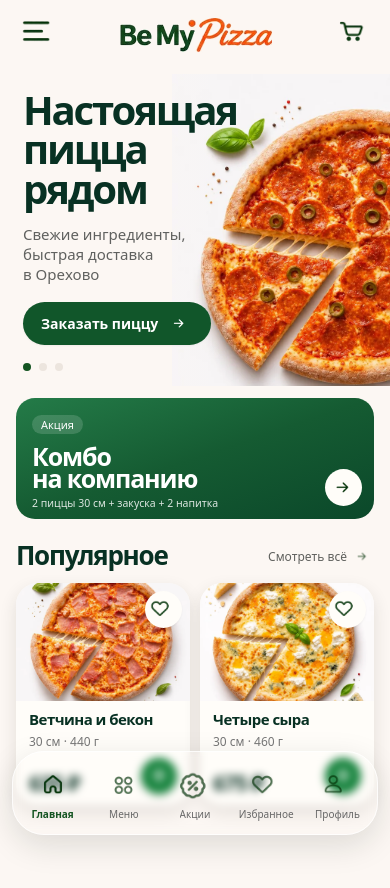
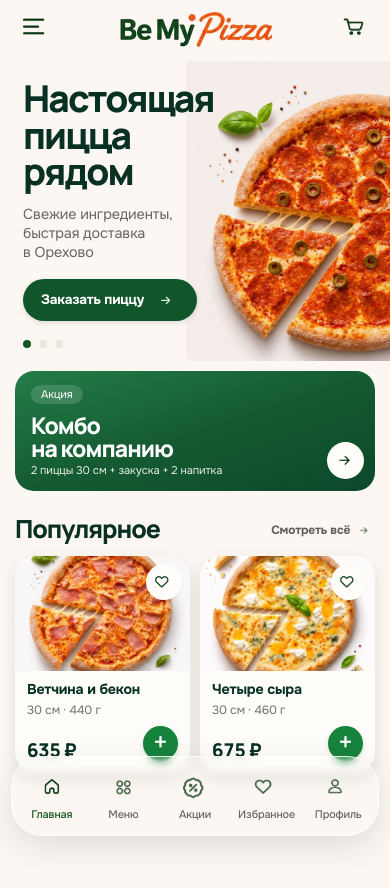
Before and after one commit to Ryt1nger/Be-My-Pizza, a React (Vite) app in the folder apps/customer/: page / in a window 390 px wide. Shown: the top 888 px of the page. Built offline with nearby package versions, Linux system fonts and the light colour scheme.

Commit message:
style: introduce Onest Manrope Cyrillic typography and tune mobile homepage density

```diff
--- a/apps/customer/index.html
+++ b/apps/customer/index.html
@@ -1,2 +1,6 @@
 <!doctype html>
-<html lang="ru"><head><meta charset="UTF-8"/><meta name="viewport" content="width=device-width, initial-scale=1, viewport-fit=cover"/><meta name="theme-color" content="#FCF7F3"/><meta name="description" content="Be My Pizza — мобильное приложение и сайт"/><title>Be My Pizza · Frontend Preview</title></head><body><div id="root"></div><script type="module" src="/src/main.tsx"></script></body></html>
+<html lang="ru"><head><meta charset="UTF-8"/><meta name="viewport" content="width=device-width, initial-scale=1, viewport-fit=cover"/><meta name="theme-color" content="#FCF7F3"/><meta name="description" content="Be My Pizza — мобильное приложение и сайт"/><title>Be My Pizza · Frontend Preview</title>
+<link rel="preconnect" href="https://fonts.googleapis.com">
+<link rel="preconnect" href="https://fonts.gstatic.com" crossorigin>
+<link href="https://fonts.googleapis.com/css2?family=Manrope:wght@600;700;800&family=Onest:wght@400;500;600;700;800&display=swap" rel="stylesheet">
+</head><body><div id="root"></div><script type="module" src="/src/main.tsx"></script></body></html>
--- a/apps/customer/src/app/shell/AppShell.tsx
+++ b/apps/customer/src/app/shell/AppShell.tsx
@@ -27,25 +27,26 @@ export function AppShell(){
 
  return <div className="min-h-dvh bg-background text-ink">
   <header className="relative z-30 bg-background">
-   <div className="relative mx-auto flex h-[67px] max-w-[1280px] items-center justify-between px-4 sm:px-6 md:h-[76px] md:px-8">
+   <div className="relative mx-auto flex h-[56px] max-w-[1280px] items-center justify-between px-4 sm:h-[64px] sm:px-6 md:h-[74px] md:px-8">
     <button type="button" onClick={()=>setDrawerOpen(true)} aria-label="Открыть меню" aria-expanded={drawerOpen}
        className="flex h-11 w-11 items-center justify-center md:hidden">
-      <BrandIcon name="menu" size={43}/>
+      <BrandIcon name="menu" size={35}/>
     </button>
     <Link to="/" aria-label="Главная — Be My Pizza" className="absolute left-1/2 -translate-x-1/2 md:static md:translate-x-0"><BrandLogo/></Link>
     <nav className="ml-auto hidden items-center gap-6 md:flex" aria-label="Основная навигация">
-     {tabs.map(t=><NavLink key={t.to} to={t.to} end={t.to==='/'} className={({isActive})=>'text-sm font-semibold '+(isActive?'text-primary':'text-muted')}>{t.name}</NavLink>)}
+     {tabs.map(t=><NavLink key={t.to} to={t.to} end={t.to==='/'} className={({isActive})=>'bmp-body-strong text-sm '+(isActive?'text-primary':'text-muted')}>{t.name}</NavLink>)}
     </nav>
-    <Link to="/cart" aria-label={cartCount>0?`Корзина: ${cartCount} товаров`:'Корзина'} className="relative flex h-11 w-11 items-center justify-center md:ml-5">
-      <BrandIcon name="cart" size={43}/>
+    <Link to="/cart" aria-label={cartCount>0?'Корзина: '+cartCount+' товаров':'Корзина'} className="relative flex h-11 w-11 items-center justify-center md:ml-5">
+      <BrandIcon name="cart" size={37}/>
       {cartCount>0&&<span className="absolute -right-1 -top-1 grid min-h-5 min-w-5 place-items-center rounded-full bg-accent px-1 text-[11px] font-bold text-white">{cartCount>99?'99+':cartCount}</span>}
     </Link>
    </div>
   </header>
-  <main className="mx-auto min-h-[calc(100dvh-135px)] max-w-[1280px] px-4 pb-32 pt-0 md:px-8 md:pb-16 md:pt-5"><Outlet/></main>
-  <nav aria-label="Нижняя навигация" className="fixed bottom-[max(9px,env(safe-area-inset-bottom))] left-3 right-3 z-40 grid h-[84px] grid-cols-5 rounded-[32px] border border-white/80 bg-[#FFFDF9]/97 px-1 shadow-[0_10px_32px_rgba(16,34,23,0.13)] backdrop-blur-sm md:hidden">
-   {tabs.map(t=><NavLink to={t.to} key={t.to} end={t.to==='/'} className={({isActive})=>'flex min-w-0 flex-col items-center justify-center gap-[2px] rounded-3xl px-[1px] text-[10px] leading-tight '+(isActive?'font-bold text-primary':'text-muted')}>
-      {({isActive})=><><BrandIcon name={t.icon} size={41} className={isActive?'':'opacity-70'}/><span className="truncate text-center">{t.name}</span></>}
+  <main className="mx-auto min-h-[calc(100dvh-135px)] max-w-[1280px] px-4 pb-[132px] pt-0 md:px-8 md:pb-16 md:pt-5"><Outlet/></main>
+  <nav aria-label="Нижняя навигация"
+    className="fixed bottom-[max(8px,env(safe-area-inset-bottom))] left-[11px] right-[11px] z-40 grid h-[80px] grid-cols-5 rounded-[32px] border border-white/85 bg-[#FFFDF9]/97 px-[4px] shadow-[0_10px_32px_rgba(16,34,23,0.12)] backdrop-blur-sm md:hidden">
+   {tabs.map(t=><NavLink to={t.to} key={t.to} end={t.to==='/'} className={({isActive})=>'flex min-w-0 flex-col items-center justify-center gap-[4px] rounded-3xl px-[1px] leading-tight '+(isActive?'text-primary':'text-muted')}>
+      {({isActive})=><><BrandIcon name={t.icon} size={33} className={isActive?'':'opacity-75'}/><span className={'bmp-nav-label truncate text-center '+(isActive?'font-bold':'')}>{t.name}</span></>}
     </NavLink>)}
   </nav>
   {drawerOpen&&<div className="fixed inset-0 z-50 md:hidden">
@@ -53,8 +54,8 @@ export function AppShell(){
    <aside aria-label="Боковое меню" className="absolute inset-y-0 left-0 w-[min(88vw,330px)] overflow-y-auto rounded-r-[28px] bg-background p-6 shadow-2xl">
     <div className="flex items-center justify-between"><BrandLogo/><button type="button" aria-label="Закрыть меню" onClick={()=>setDrawerOpen(false)}><X size={26}/></button></div>
     <div className="mt-10 flex flex-col gap-2">
-      {tabs.map(t=><Link to={t.to} key={t.to} className="flex items-center gap-3 rounded-xl px-2 py-2 font-semibold hover:bg-surface"><BrandIcon name={t.icon} size={39}/>{t.name}</Link>)}
-      <Link to="/support" className="rounded-xl px-3 py-3 font-semibold hover:bg-surface">Поддержка</Link>
+      {tabs.map(t=><Link to={t.to} key={t.to} className="bmp-body-strong flex items-center gap-3 rounded-xl px-2 py-2 hover:bg-surface"><BrandIcon name={t.icon} size={32}/>{t.name}</Link>)}
+      <Link to="/support" className="bmp-body-strong rounded-xl px-3 py-3 hover:bg-surface">Поддержка</Link>
     </div>
    </aside>
   </div>}
--- a/apps/customer/src/pages/HomePage.tsx
+++ b/apps/customer/src/pages/HomePage.tsx
@@ -7,12 +7,11 @@ import { BrandIcon } from '@/shared/ui/BrandIcon';
 import type { Product } from '@/domain/catalog';
 
 /**
- * FIRST MOBILE HOMEPAGE — reference: docs/HOMEPAGE_REFERENCE_SPEC.md.
- * Visual prices and metrics below are transcribed from the approved *design reference*
- * for layout comparison only. They are NOT a verified current commercial offer.
- * Do not use these preview prices for checkout / API / payment.
+ * Mobile-first homepage. Single source of design truth:
+ * docs/HOMEPAGE_REFERENCE_SPEC.md and original owner JPG (823x1910).
+ * Sizes and mockup prices are VISUAL REFERENCES, not confirmed catalog pricing.
  */
-const previewDetails:Record<string,{size:string;price:string}>={
+const previewDetails: Record<string,{size:string;price:string}>={
   'ham-bacon':{size:'30 см · 440 г',price:'635 ₽'},
   'four-cheeses':{size:'30 см · 460 г',price:'675 ₽'}
 };
@@ -21,26 +20,30 @@ function PopularCard({product}:{product:Product}){
  const saved=useFavoritesStore(s=>s.ids.includes(product.id));
  const toggle=useFavoritesStore(s=>s.toggle);
  const visual=previewDetails[product.id];
- return <article className="min-w-0 overflow-hidden rounded-[22px] bg-[#FFFDF9] shadow-[0_7px_17px_rgba(39,44,29,.12)]">
-  <div className="relative aspect-[1.48] w-full overflow-hidden bg-[#FBF7F3]">
+ return <article className="min-w-0 overflow-hidden rounded-[20px] bg-surface shadow-[0_6px_16px_rgba(24,42,28,.12)] sm:rounded-[24px]">
+  <div className="relative aspect-[1.52] w-full overflow-hidden bg-[#FBF7F3]">
     <Link to={'/product/'+product.id} aria-label={'Открыть '+product.name} className="block h-full w-full">
       <ProductPhoto src={product.imageUrl} alt={product.name} className="h-full w-full object-cover"/>
     </Link>
     <button type="button" onClick={()=>toggle(product.id)} aria-pressed={saved}
       aria-label={saved?'Убрать '+product.name+' из избранного':'Добавить '+product.name+' в избранное'}
-      className="absolute right-2 top-2 flex h-[37px] w-[37px] items-center justify-center rounded-full bg-[#FFFDF9] shadow-sm">
-      <BrandIcon name="favorite" size={35} className={saved?'opacity-100':'opacity-85'}/>
-      {saved&&<span aria-hidden="true" className="pointer-events-none absolute right-[9px] top-[11px] h-[16px] w-[16px] rounded-full bg-[#F65A12]/30"/>}
+      className="absolute right-[8px] top-[8px] grid h-[36px] w-[36px] place-items-center rounded-full bg-surface shadow-sm focus-visible:outline-accent">
+      <BrandIcon name="favorite" size={27} className={saved?'opacity-100':'opacity-90'}/>
+      {saved&&<span aria-hidden="true" className="pointer-events-none absolute right-[7px] top-[8px] h-[16px] w-[16px] rounded-full bg-accent/25"/>}
     </button>
   </div>
-  <div className="flex min-h-[92px] flex-col px-[13px] pb-[11px] pt-[9px]">
-    <Link to={'/product/'+product.id} className="line-clamp-1 text-[15px] font-extrabold leading-[1.2] tracking-[-.035em] text-ink sm:text-[19px]">{product.name}</Link>
-    <p className="mt-[5px] text-[12px] text-[#777]">{visual?.size??'Размер уточняется'}</p>
-    <div className="mt-auto flex items-end justify-between pt-[7px]">
-      <span className="text-[21px] font-black leading-none tracking-[-.03em] text-ink">{visual?.price??'—'}</span>
+  <div className="flex min-h-[91px] flex-col px-[12px] pb-[11px] pt-[10px] sm:min-h-[105px] sm:px-4">
+    <Link to={'/product/'+product.id} className="bmp-body-strong line-clamp-2 text-[clamp(13.5px,3.65vw,16px)] leading-[1.19] text-ink sm:text-lg">
+      {product.name}
+    </Link>
+    <p className="bmp-body mt-[5px] text-[12px] leading-[1.3] text-[#6D6D6D] sm:text-sm">{visual?.size??'Размер уточняется'}</p>
+    <div className="mt-auto flex items-end justify-between gap-1 pt-[7px]">
+      <span className="bmp-price text-[19px] leading-[1.1] text-ink sm:text-[23px]">
+        {visual?.price??'—'}
+      </span>
       <Link to={'/product/'+product.id} aria-label={'Выбрать '+product.name}
-        className="grid h-[36px] w-[36px] place-items-center rounded-full bg-[#16833D] text-white shadow-[0_2px_5px_rgba(18,69,35,.15)]">
-        <span aria-hidden="true" className="relative -mt-[2px] text-[31px] font-light leading-none">+</span>
+        className="grid h-[35px] w-[35px] shrink-0 place-items-center rounded-full bg-[#16833D] text-white shadow-[0_2px_5px_rgba(18,69,35,.15)] sm:h-10 sm:w-10">
+        <span aria-hidden="true" className="-mt-[2px] font-light text-[29px] leading-none">+</span>
       </Link>
     </div>
   </div>
@@ -49,57 +52,71 @@ function PopularCard({product}:{product:Product}){
 
 export function HomePage(){
  const {data:products=[],isLoading,isError}=useQuery({queryKey:['catalog','home'],queryFn:()=>catalogGateway.getProducts()});
- const popular=['ham-bacon','four-cheeses'].map(id=>products.find(p=>p.id===id)).filter((p):p is Product=>Boolean(p));
+ const popular=['ham-bacon','four-cheeses']
+   .map(id=>products.find(p=>p.id===id))
+   .filter((p):p is Product=>Boolean(p));
  return <div className="mx-auto max-w-[1080px]">
   <section aria-labelledby="home-title"
-   className="relative -mx-4 h-[319px] overflow-hidden bg-background px-[23px] sm:mx-0 sm:h-[415px] sm:rounded-[30px] sm:px-10 lg:h-[470px] lg:px-14">
-   <div className="pointer-events-none absolute -right-[145px] top-[7px] h-[363px] w-[363px] sm:-right-[60px] sm:-top-[22px] sm:h-[480px] sm:w-[480px] lg:right-[-30px] lg:h-[530px] lg:w-[530px]">
-     <ProductPhoto src="/media/products/pepperoni.webp" alt="Пепперони" className="h-full w-full object-contain"/>
+    className="relative -mx-4 h-[305px] overflow-hidden bg-background px-[23px] sm:mx-0 sm:h-[400px] sm:rounded-[28px] sm:px-10 lg:h-[455px] lg:px-14">
+    <div className="pointer-events-none absolute -right-[135px] top-[5px] h-[339px] w-[339px] sm:-right-[65px] sm:-top-[32px] sm:h-[477px] sm:w-[477px] lg:right-[-25px] lg:top-[-30px] lg:h-[535px] lg:w-[535px]">
+      <ProductPhoto src="/media/products/pepperoni.webp" alt="Пицца Пепперони" className="h-full w-full object-contain mix-blend-multiply"/>
     </div>
-   <div className="pointer-events-none absolute inset-y-0 left-0 w-[57%] bg-gradient-to-r from-background via-background/95 to-transparent sm:w-[62%]"/>
-   <div className="relative z-10 pt-[23px] sm:pt-[55px] lg:pt-[73px]">
-     <h1 id="home-title" className="text-[clamp(37px,10.3vw,45px)] font-black leading-[.98] tracking-[-.055em] text-ink sm:text-[57px] lg:text-[67px]">
-       <span className="block">Настоящая</span><span className="block">пицца</span><span className="block">рядом</span>
+    <div className="pointer-events-none absolute inset-y-0 left-0 w-[54%] bg-gradient-to-r from-background via-background/85 to-transparent sm:w-[55%]"/>
+    <div className="relative z-10 pt-[24px] sm:pt-[53px] lg:pt-[68px]">
+      <h1 id="home-title" className="bmp-display text-[clamp(35px,9.5vw,41px)] leading-[.99] text-ink sm:text-[53px] lg:text-[64px]">
+        <span className="block">Настоящая</span>
+        <span className="block">пицца</span>
+        <span className="block">рядом</span>
       </h1>
-     <p className="mt-[17px] text-[15px] font-medium leading-[1.32] text-[#60615F] sm:mt-6 sm:text-[21px] sm:leading-[1.35]">
+      <p className="bmp-body mt-[15px] text-[clamp(13.5px,3.7vw,16px)] leading-[1.3] text-[#646663] sm:mt-6 sm:text-lg sm:leading-[1.42]">
         Свежие ингредиенты,<br/>быстрая доставка<br/>в Орехово
       </p>
-     <Link to="/menu" className="mt-[18px] inline-flex h-[43px] items-center gap-2 rounded-full bg-[#11562A] px-[18px] text-[14px] font-bold text-white shadow-sm sm:mt-7 sm:h-[56px] sm:px-7 sm:text-lg">
-       Заказать пиццу <BrandIcon name="arrow" size={27} className="brightness-0 invert"/>
+      <Link to="/menu"
+        className="bmp-body-strong mt-[18px] inline-flex h-[42px] items-center gap-[10px] rounded-full bg-[#11562A] px-[18px] text-[clamp(13px,3.5vw,15px)] text-white shadow-[0_2px_5px_rgba(9,50,28,.13)] sm:mt-7 sm:h-12 sm:px-6 sm:text-base">
+        Заказать пиццу <BrandIcon name="arrow" size={25} className="brightness-0 invert"/>
       </Link>
-     <div className="mt-[18px] flex items-center gap-[8px]" role="img" aria-label="Первый слайд из трёх. Остальные слайды пока не предусмотрены.">
-       <span className="h-[8px] w-[8px] rounded-full bg-[#145421]"/><span className="h-[8px] w-[8px] rounded-full bg-[#ECE5DE]"/><span className="h-[8px] w-[8px] rounded-full bg-[#ECE5DE]"/>
+      <div className="mt-[19px] flex items-center gap-[8px]" aria-label="Первый слайд. Остальные слайды пока не опубликованы.">
+        <span className="h-[8px] w-[8px] rounded-full bg-[#145421]"/>
+        <span className="h-[8px] w-[8px] rounded-full bg-[#ECE5DE]"/>
+        <span className="h-[8px] w-[8px] rounded-full bg-[#ECE5DE]"/>
       </div>
     </div>
   </section>
 
-  <section aria-label="Акция — место под будущую фотографию" className="relative isolate mt-[12px] flex h-[121px] overflow-hidden rounded-[19px] bg-gradient-to-br from-[#247B48] via-[#155B32] to-[#0B482A] px-[16px] py-[13px] text-white sm:h-[166px] sm:rounded-[24px] sm:p-7">
-    <div className="relative z-10 max-w-[66%] sm:max-w-[62%]">
-      <span className="inline-flex rounded-full bg-white/15 px-[9px] py-[3px] text-[11px] leading-[1.2]">Акция</span>
-      <h2 className="mt-[10px] text-[25px] font-black leading-[.89] tracking-[-.045em] sm:mt-4 sm:text-[37px] sm:leading-none">
+  <section aria-label="Концепт акции — изображение появится позже"
+    className="relative isolate mt-[10px] h-[120px] overflow-hidden rounded-[19px] bg-gradient-to-br from-[#237C47] via-[#155B32] to-[#0B482A] px-[16px] py-[12px] text-white sm:mt-4 sm:h-[160px] sm:rounded-[24px] sm:px-7 sm:py-5">
+    <div className="relative z-10 max-w-[64%]">
+      <span className="bmp-body inline-flex rounded-full bg-white/15 px-[10px] py-[3px] text-[11px] leading-[1.2] sm:text-[12px]">Акция</span>
+      <h2 className="bmp-heading mt-[9px] text-[23px] leading-[.99] text-white sm:mt-4 sm:text-[34px]">
         Комбо<br/>на компанию
       </h2>
-      <p className="mt-[8px] whitespace-nowrap text-[10.5px] leading-[1.1] text-white/85 sm:mt-3 sm:text-sm">2 пиццы 30 см + закуска + 2 напитка</p>
     </div>
-    {/* Intentionally blank photo area. Owner explicitly requested a reserved slot with no picture yet. */}
-    <div className="absolute inset-y-0 right-0 w-[40%]" aria-hidden="true" data-promo-image-slot="reserved"/>
-    <Link to="/promotions" aria-label="Перейти к акциям" className="absolute bottom-[13px] right-[12px] z-10 grid h-[37px] w-[37px] place-items-center rounded-full bg-[#FFFDF9] text-primary sm:bottom-5 sm:right-5 sm:h-[47px] sm:w-[47px]">
-      <BrandIcon name="arrow" size={33}/>
+    <p className="bmp-body absolute bottom-[13px] left-[16px] right-[64px] z-10 whitespace-nowrap text-[clamp(10.5px,2.85vw,13px)] leading-[1.25] text-white/90 sm:bottom-[20px] sm:left-7 sm:text-sm">
+      2 пиццы 30 см + закуска + 2 напитка
+    </p>
+    {/* Reserved for the agreed promo photography. Leave intentionally empty. */}
+    <div aria-hidden="true" data-promo-image-slot="reserved"
+      className="pointer-events-none absolute inset-y-0 right-0 w-[42%]"/>
+    <Link to="/promotions" aria-label="Перейти к акциям"
+      className="absolute bottom-[12px] right-[11px] z-20 grid h-[37px] w-[37px] place-items-center rounded-full bg-surface text-primary sm:bottom-5 sm:right-5 sm:h-[46px] sm:w-[46px]">
+      <BrandIcon name="arrow" size={29}/>
     </Link>
   </section>
 
-  <section aria-labelledby="popular-title" className="mt-[23px] sm:mt-9">
-    <div className="mb-[15px] flex items-end justify-between gap-3">
-      <h2 id="popular-title" className="text-[26px] font-black leading-none tracking-[-.048em] text-ink sm:text-4xl">Популярное</h2>
-      <Link to="/menu" className="inline-flex shrink-0 items-center gap-1 whitespace-nowrap text-[12px] font-medium text-[#5F605D] sm:text-[16px]">
-        Смотреть всё <BrandIcon name="arrow" size={23} className="opacity-70"/>
+  <section aria-labelledby="popular-title" className="mt-[24px] sm:mt-9">
+    <div className="mb-[15px] flex items-end justify-between gap-2">
+      <h2 id="popular-title" className="bmp-heading text-[clamp(23px,6.4vw,29px)] leading-[1.05] text-ink sm:text-4xl">
+        Популярное
+      </h2>
+      <Link to="/menu" className="bmp-body-strong inline-flex shrink-0 items-center gap-1 whitespace-nowrap text-[12px] text-[#5F605D] sm:text-base">
+        Смотреть всё <BrandIcon name="arrow" size={21} className="opacity-70"/>
       </Link>
     </div>
-    {isLoading&&<p role="status" className="text-sm text-muted">Загружаем товары…</p>}
-    {isError&&<p role="alert" className="text-sm text-muted">Не удалось загрузить товары.</p>}
-    <div className="grid grid-cols-2 gap-[10px] sm:gap-[20px] lg:grid-cols-4">
+    {isLoading&&<p role="status" className="bmp-body text-sm text-muted">Загружаем товары…</p>}
+    {isError&&<p role="alert" className="bmp-body text-sm text-muted">Не удалось загрузить товары.</p>}
+    {!isLoading&&!isError&&<div className="grid grid-cols-2 gap-[10px] sm:gap-5 lg:grid-cols-4">
       {popular.map(p=><PopularCard key={p.id} product={p}/>)}
-    </div>
+    </div>}
   </section>
  </div>;
 }
--- a/apps/customer/src/shared/styles/index.css
+++ b/apps/customer/src/shared/styles/index.css
@@ -1,6 +1,45 @@
 @tailwind base;
 @tailwind components;
 @tailwind utilities;
-:root { --bmp-background:#FCF7F3; --bmp-surface:#FFFDF9; --bmp-primary:#145421; --bmp-ink:#083123; --bmp-accent:#F65A12; --bmp-muted:#676767; --bmp-border:#E9E6DF; font-family:system-ui,-apple-system,'Segoe UI',sans-serif; color:var(--bmp-ink); background:var(--bmp-background); font-synthesis:none; -webkit-font-smoothing:antialiased; }
-*{box-sizing:border-box} body{margin:0;min-width:320px}button,input,select,textarea{font:inherit}button{-webkit-tap-highlight-color:transparent}:focus-visible{outline:3px solid var(--bmp-accent);outline-offset:3px}
-.bmp-icon-button{display:inline-flex;height:44px;width:44px;align-items:center;justify-content:center;border-radius:14px}.bmp-icon-button:hover{background:var(--bmp-background)}
+
+:root {
+ --bmp-background:#FCF7F3;
+ --bmp-surface:#FFFDF9;
+ --bmp-primary:#145421;
+ --bmp-ink:#083123;
+ --bmp-accent:#F65A12;
+ --bmp-muted:#676767;
+ --bmp-border:#E9E6DF;
+ --bmp-font-body:"Onest",ui-sans-serif,-apple-system,BlinkMacSystemFont,"Segoe UI",sans-serif;
+ --bmp-font-display:"Manrope","Onest",ui-sans-serif,-apple-system,BlinkMacSystemFont,"Segoe UI",sans-serif;
+ font-family:var(--bmp-font-body);
+ font-size:15px;
+ font-weight:400;
+ line-height:1.45;
+ color:var(--bmp-ink);
+ background:var(--bmp-background);
+ font-synthesis:none;
+ -webkit-font-smoothing:antialiased;
+ text-rendering:optimizeLegibility;
+}
+
+*{box-sizing:border-box}
+html{min-width:320px}
+body{margin:0;min-width:320px}
+button,input,select,textarea{font:inherit}
+button{-webkit-tap-highlight-color:transparent;touch-action:manipulation}
+:focus-visible{outline:3px solid var(--bmp-accent);outline-offset:3px}
+.bmp-icon-button{display:inline-flex;height:44px;width:44px;align-items:center;justify-content:center;border-radius:14px}
+.bmp-icon-button:hover{background:var(--bmp-background)}
+
+/* A single, predictable type scale for all pages and platforms. */
+.bmp-display{font-family:var(--bmp-font-display);font-weight:800;letter-spacing:-.052em}
+.bmp-heading{font-family:var(--bmp-font-display);font-weight:800;letter-spacing:-.043em}
+.bmp-body{font-family:var(--bmp-font-body);font-weight:400;letter-spacing:-.008em}
+.bmp-body-strong{font-family:var(--bmp-font-body);font-weight:700;letter-spacing:-.015em}
+.bmp-price{font-family:var(--bmp-font-display);font-weight:800;letter-spacing:-.035em;font-variant-numeric:tabular-nums}
+.bmp-nav-label{font-family:var(--bmp-font-body);font-size:clamp(10.5px,2.8vw,12px);font-weight:500;line-height:1.2;letter-spacing:-.013em}
+
+/* Do not suppress zoom on mobile input focus: keep forms >=16 CSS px. */
+input,select,textarea{font-size:max(16px,1rem)}
+@media(prefers-reduced-motion:reduce){*,*:before,*:after{scroll-behavior:auto!important;transition:none!important}}
```
Also changed, not shown: 2 other files (tests, documents, lock files or other folders). Lines whose indentation alone changed are shown as unchanged.
